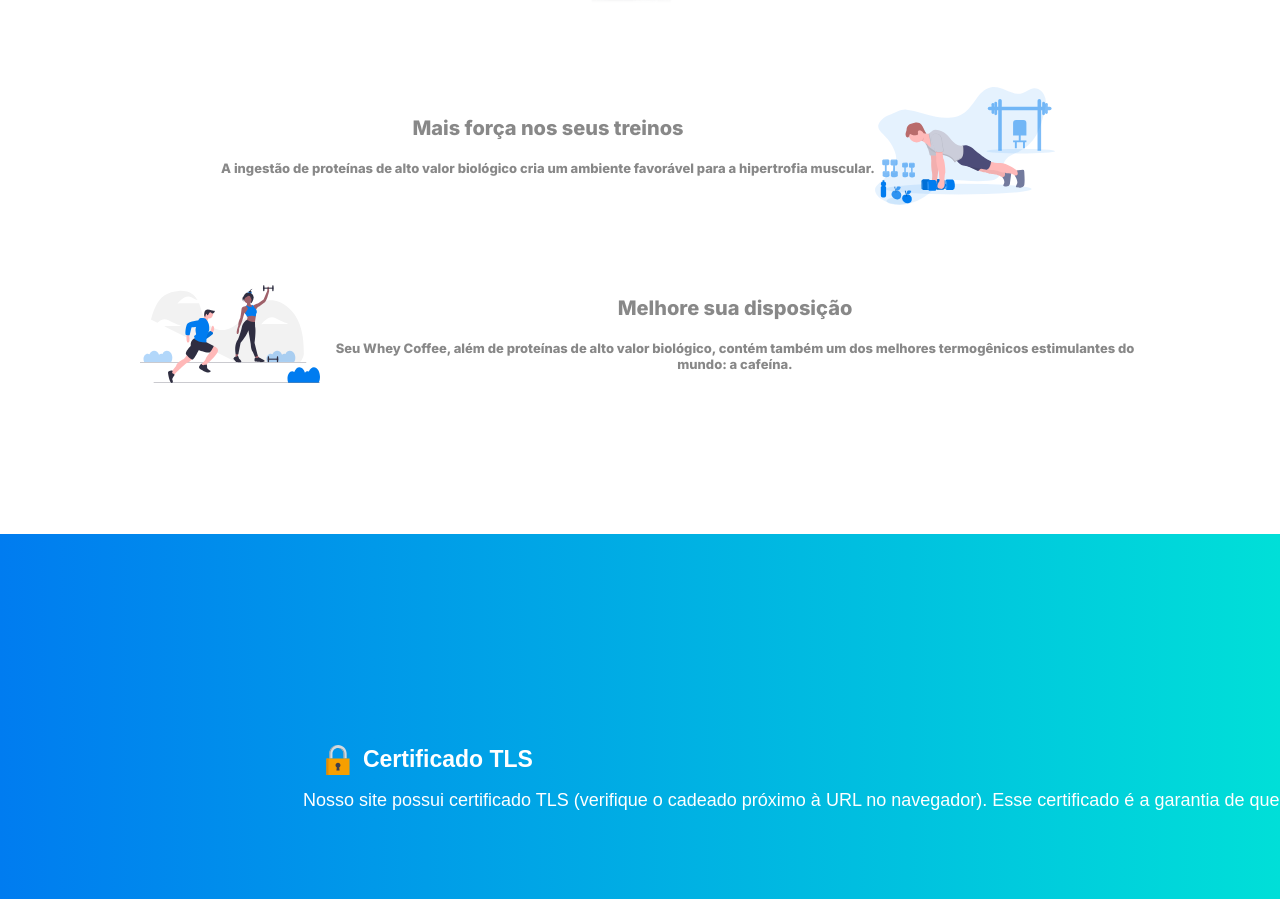
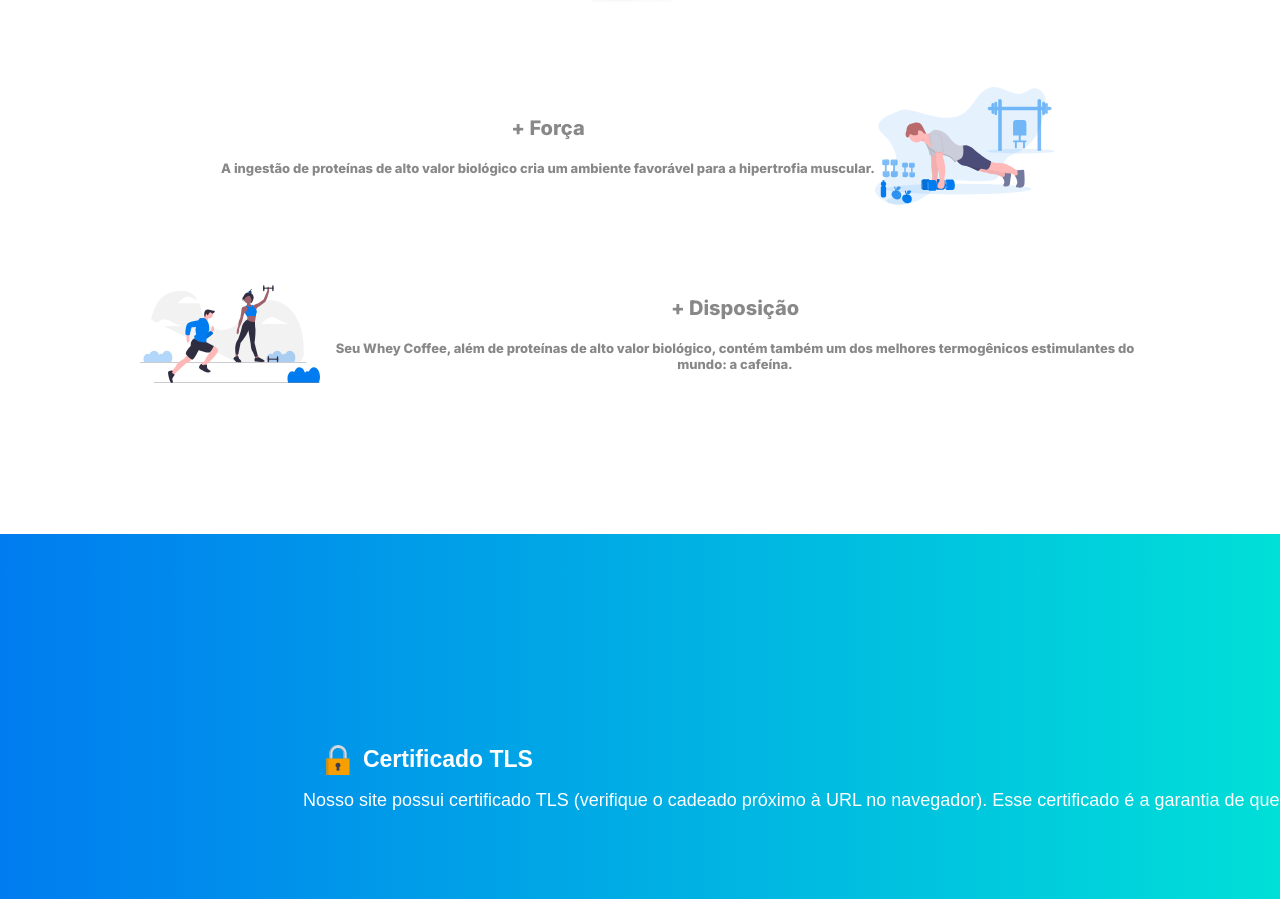
Before and after one commit to higorcastilho/coffee-landing, a React (Create React App) app: page / in a window 1280 px wide. Shown: the part 1716-2615 px from the top of the page. Built offline with nearby package versions, Linux system fonts and the light colour scheme.

Commit message:
fix: text title improves

```diff
--- a/src/pages/ProductPrice/index.jsx
+++ b/src/pages/ProductPrice/index.jsx
@@ -13,7 +13,7 @@ function ProductPrice() {
 			<img id="product-float-left" src={WheyCoffee} alt=""/>
 			<section>
 				<div>
-					<h4>Mais força nos seus treinos</h4>
+					<h4> + Força</h4>
 					<p>
 						A ingestão de proteínas de alto valor biológico
 					 	cria um ambiente favorável para a hipertrofia muscular.
@@ -25,7 +25,7 @@ function ProductPrice() {
 			<section>
 				<img id="running-undraw" src={Running} alt=""/>
 				<div>
-					<h4>Melhore sua disposição</h4>
+					<h4> + Disposição</h4>
 					<p>
 						Seu Whey Coffee, além de proteínas de alto valor biológico,
 						contém também um dos melhores termogênicos estimulantes do mundo:
```
